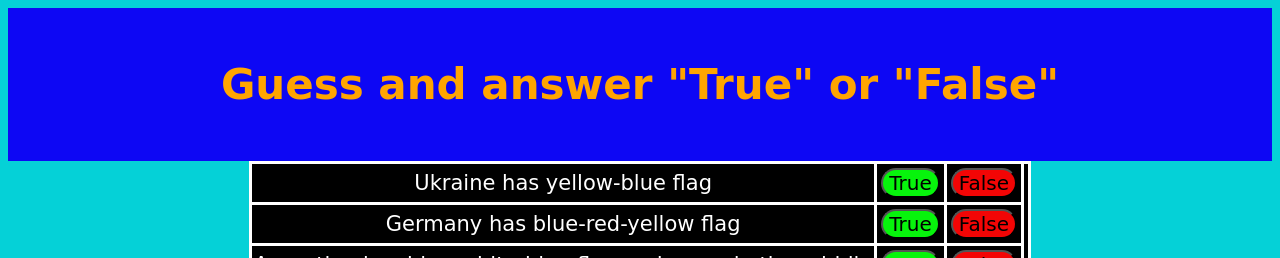
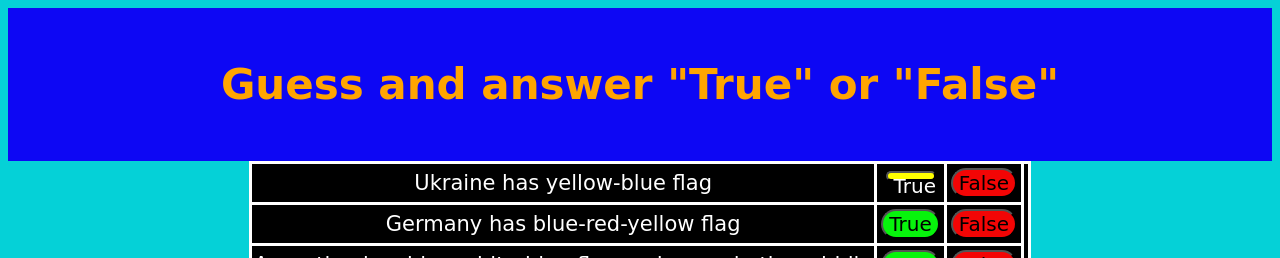
Before and after one commit to ChepetsKirill/-Country-flags, a plain HTML site: page index.html in a window 1280 px wide. In both pictures the pointer is over the button 910 px from the left and 183 px from the top of the page. Shown: the top 258 px of the page. Drawn offline with Linux system fonts and the light colour scheme.

Commit message:
Update index.html

```diff
--- a/index.html
+++ b/index.html
@@ -58,6 +58,13 @@ td {
 
 button {
 	font-family: cursive;
+}
+
+button:hover {
+	background-color: yellow;
+	color: white;
+	width: 50px;
+	height: 10px;
 }
 
 footer {
```
